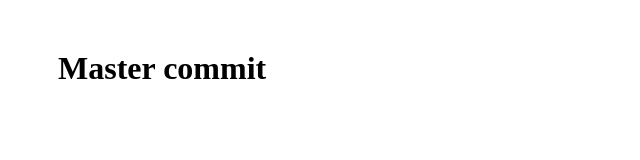
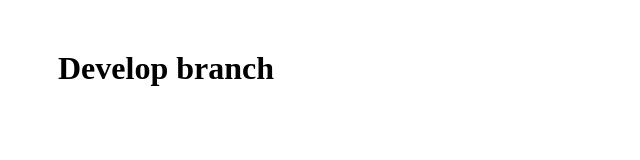
Before and after one commit to XDWeloper/gitBranchTest, an Angular app: page / in a window 1280 px wide. Shown: the top 160 px of the page, without its empty margins (0-640 px from the left). Built offline with nearby package versions, Linux system fonts and the light colour scheme.

Commit message:
develop commit 4

```diff
--- a/src/app/app.component.html
+++ b/src/app/app.component.html
@@ -1 +1 @@
-<h1 [style]="{margin: '50px'}"> Master commit</h1>
+<h1 [style]="{margin: '50px'}"> Develop branch </h1>
```
